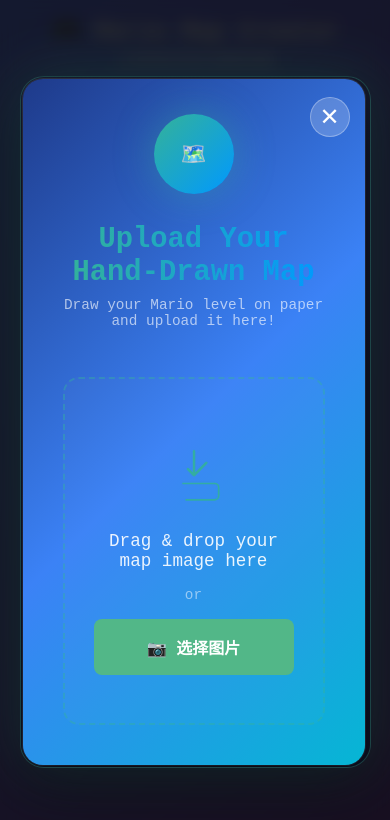
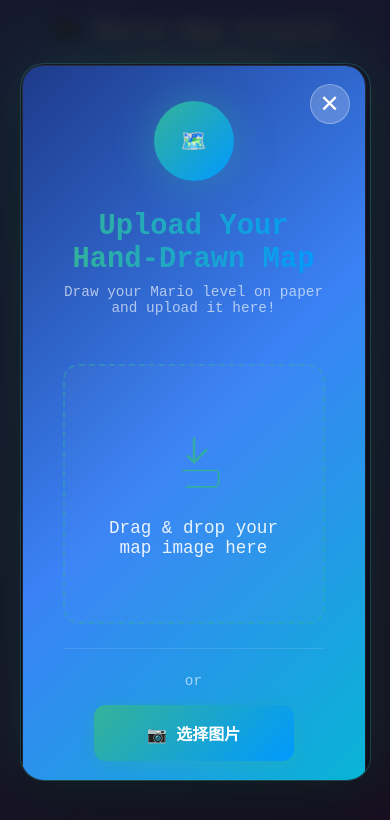
Before and after one commit to HACKMIT-2025/Frontend-UI, a React (Vite) app: page / in a window 390 px wide. Shown: the top 820 px of the page. Built offline with nearby package versions, Linux system fonts and the light colour scheme; no server answers.

Commit message:
feat: improve mobile upload experience with enhanced button styling and debug logging

```diff
--- a/src/components/ChatPanel.tsx
+++ b/src/components/ChatPanel.tsx
@@ -187,7 +187,11 @@
   }
 
   const handlePublicSharingResponse = async (wantsToShare: boolean, publicName?: string) => {
-    if (!currentLevelId) return
+    console.log('🎯 handlePublicSharingResponse called with:', { wantsToShare, publicName, currentLevelId })
+    if (!currentLevelId) {
+      console.log('❌ No currentLevelId, returning')
+      return
+    }
 
 
     if (wantsToShare) {
@@ -345,12 +349,18 @@
             {
               id: 'share-public',
               text: '🌍 Share Publicly',
-              action: () => handlePublicSharingResponse(true)
+              action: () => {
+                console.log('🔵 Share Publicly button clicked')
+                handlePublicSharingResponse(true)
+              }
             },
             {
               id: 'keep-private',
               text: '🔒 Keep Private',
-              action: () => handlePublicSharingResponse(false)
+              action: () => {
+                console.log('🔴 Keep Private button clicked')
+                handlePublicSharingResponse(false)
+              }
             }
           ]
         }
--- a/src/components/MapUploadModal.css
+++ b/src/components/MapUploadModal.css
@@ -183,6 +183,48 @@
   pointer-events: auto;
 }
 
+/* Upload button section - separate from drag zone */
+.upload-button-section {
+  text-align: center;
+  margin-top: 1.5rem;
+  padding-top: 1.5rem;
+  border-top: 1px solid rgba(255, 255, 255, 0.1);
+}
+
+.upload-or {
+  display: block;
+  color: rgba(255, 255, 255, 0.6);
+  font-size: 0.9rem;
+  margin-bottom: 1rem;
+  font-weight: 500;
+}
+
+/* Mobile upload button styling */
+.mobile-upload-btn {
+  background: linear-gradient(135deg, var(--color-accent-green), var(--color-accent-blue));
+  border: none;
+  color: white;
+  padding: 1rem 2rem;
+  border-radius: 0.75rem;
+  font-size: 1rem;
+  font-weight: 600;
+  cursor: pointer;
+  transition: all 0.3s ease;
+  box-shadow: 0 4px 15px rgba(52, 178, 152, 0.3);
+  display: inline-block;
+  text-decoration: none;
+  min-width: 200px;
+  text-align: center;
+  -webkit-tap-highlight-color: transparent;
+  touch-action: manipulation;
+  user-select: none;
+}
+
+.mobile-upload-btn:hover {
+  transform: translateY(-2px);
+  box-shadow: 0 6px 25px rgba(52, 178, 152, 0.5);
+}
+
 .upload-animation {
   width: 80px;
   height: 80px;
@@ -229,12 +271,6 @@
   font-weight: 500;
 }
 
-.drop-or {
-  color: rgba(255, 255, 255, 0.5);
-  font-size: 0.9rem;
-  display: block;
-  margin: 1rem 0;
-}
 
 .browse-btn {
   background: linear-gradient(135deg, var(--color-accent-green), var(--color-accent-blue));
--- a/src/components/MapUploadModal.tsx
+++ b/src/components/MapUploadModal.tsx
@@ -162,6 +162,7 @@
                 </p>
               </div>
 
+              {/* Drag and drop zone */}
               <div
                 className={`drop-zone ${dragActive ? 'drag-active' : ''}`}
                 onDragEnter={handleDrag}
@@ -206,28 +207,17 @@
                   <p className="drop-text">
                     Drag & drop your map image here
                   </p>
-                  <span className="drop-or">or</span>
+                </div>
+              </div>
 
+              {/* Upload button section - separate from drag zone */}
+              <div className="upload-button-section">
+                <span className="upload-or">or</span>
                 {isMobile ? (
                   /* Mobile-friendly upload options */
-                    <div style={{ display: 'flex', flexDirection: 'column', gap: '1rem', alignItems: 'center' }}>
                   <label
                     htmlFor="mobile-file-input"
-                        style={{
-                          backgroundColor: '#52b788',
-                          color: 'white',
-                          padding: '1rem 2rem',
-                          borderRadius: '8px',
-                          cursor: 'pointer',
-                          border: 'none',
-                          fontSize: '16px',
-                          fontWeight: 'bold',
-                          display: 'inline-block',
-                          textAlign: 'center',
-                          minWidth: '200px',
-                          WebkitTapHighlightColor: 'transparent',
-                          userSelect: 'none'
-                        }}
+                    className="mobile-upload-btn"
                   >
                     📷 选择图片
                     <input
@@ -242,14 +232,12 @@
                       style={{ display: 'none' }}
                     />
                   </label>
-                    </div>
                 ) : (
                   /* Desktop beautiful Browse Files button */
                   <button className="browse-btn" onClick={handleButtonClick}>
                     Browse Files
                   </button>
                 )}
-                </div>
               </div>
 
             </>
--- a/src/components/MessageList.tsx
+++ b/src/components/MessageList.tsx
@@ -42,7 +42,17 @@
                   <button
                     key={button.id}
                     className="message-button"
-                    onClick={button.action}
+                    onClick={(e) => {
+                      console.log('🎯 Button clicked:', button.id, button.text)
+                      e.preventDefault()
+                      e.stopPropagation()
+                      if (button.action) {
+                        console.log('🎯 Calling button action')
+                        button.action()
+                      } else {
+                        console.log('❌ No button action defined')
+                      }
+                    }}
                   >
                     {button.text}
                   </button>
```
Lines whose indentation alone changed are shown as unchanged.
